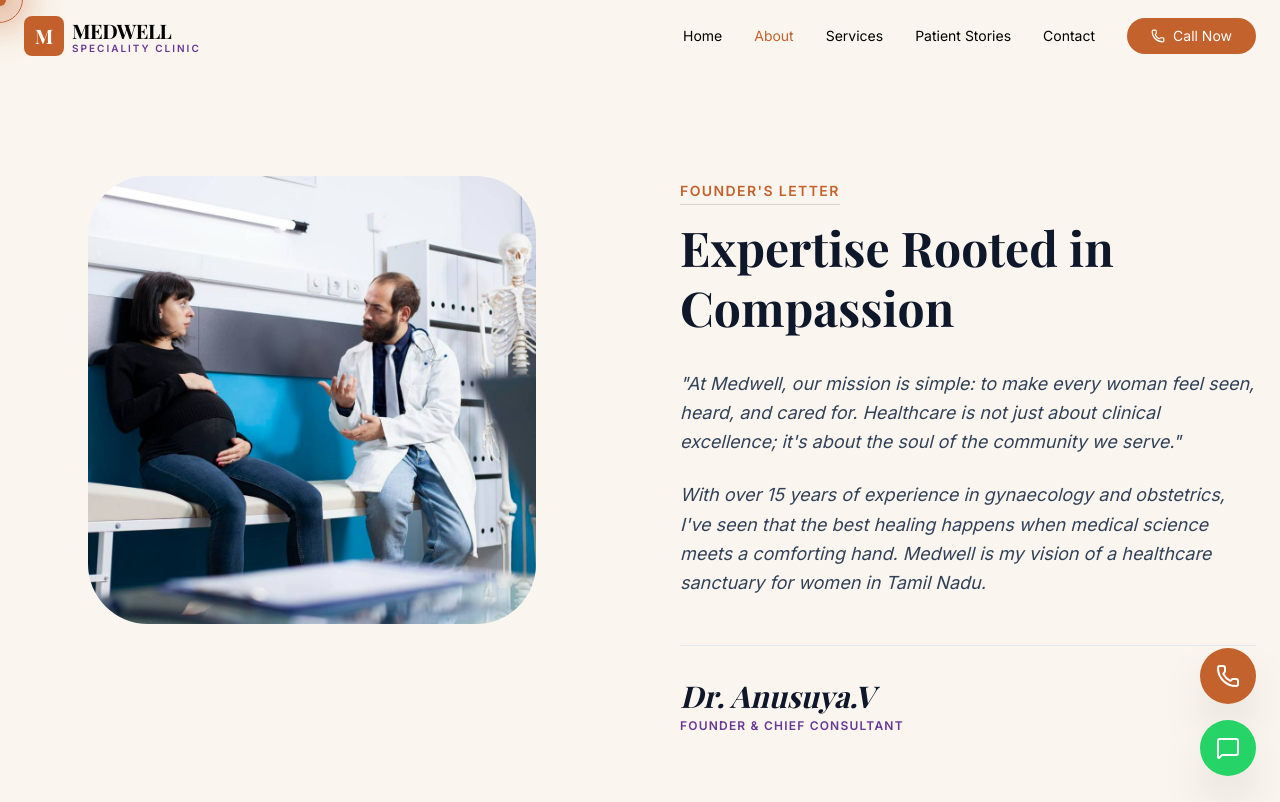
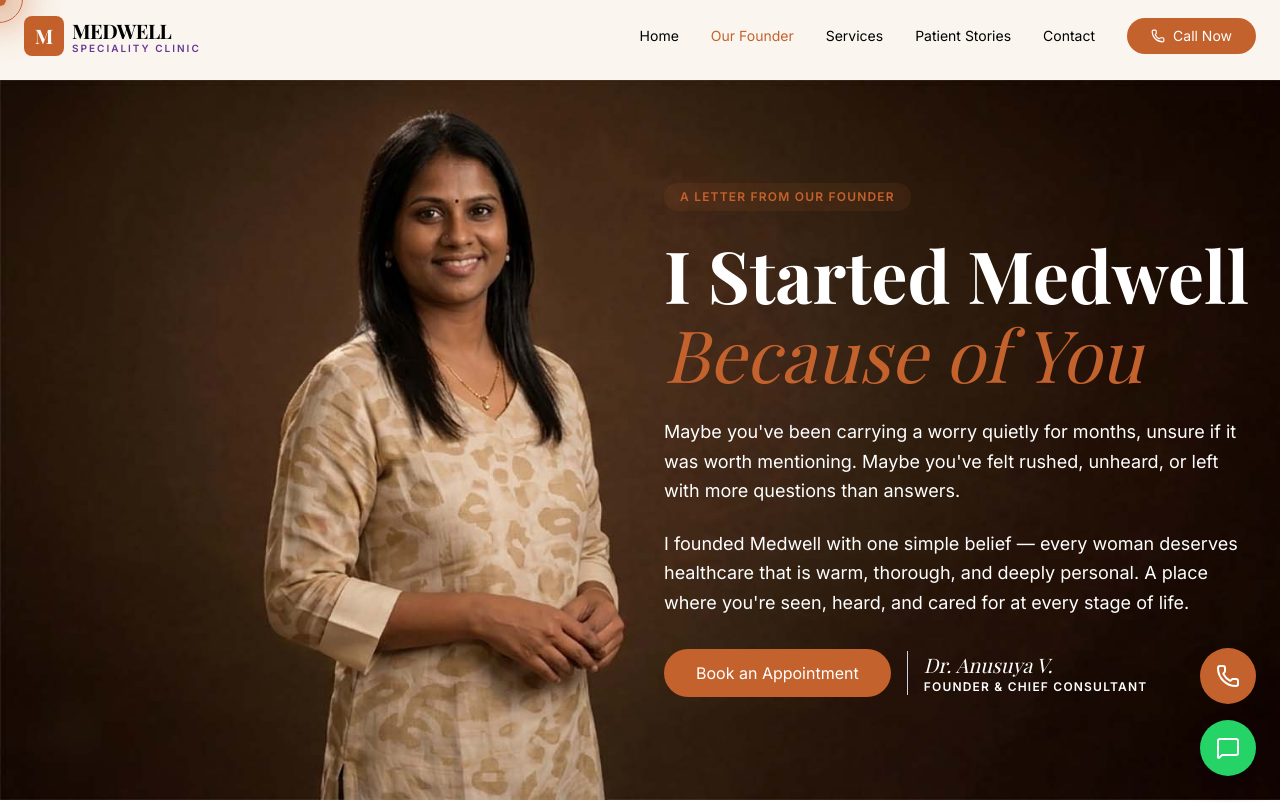
Before and after one commit to charles16987/medwell-women-s-speciality-clinic, a React (Vite) app: page /about in a window 1280 px wide. Shown: the top 802 px of the page. Built offline with nearby package versions, Linux system fonts and the light colour scheme; a web font is replaced by a local one.

Commit message:
text content

```diff
--- a/src/App.tsx
+++ b/src/App.tsx
@@ -89,7 +89,7 @@
 
         <ul className="space-y-4 text-slate-600 font-medium">
           <li><a href="/" style={{ color: PRIMARY_COLOR }}>Home</a></li>
-          <li><a href="/about" style={{ color: PRIMARY_COLOR }}>About Us</a></li>
+          <li><a href="/about" style={{ color: PRIMARY_COLOR }}>Our Founder</a></li>
           <li><a href="/services" style={{ color: PRIMARY_COLOR }}>Services</a></li>
           <li><a href="/stories" style={{ color: PRIMARY_COLOR }}>Patient Stories</a></li>
           <li><a href="/contact" style={{ color: PRIMARY_COLOR }}>Contact</a></li>
--- a/src/components/ui/Navbar.tsx
+++ b/src/components/ui/Navbar.tsx
@@ -26,7 +26,7 @@
 
   const navLinks = [
     { name: 'Home', path: '/' },
-    { name: 'About', path: '/about' },
+    { name: 'Our Founder', path: '/about' },
     { name: 'Services', path: '/services' },
     { name: 'Patient Stories', path: '/stories' },
     { name: 'Contact', path: '/contact' },
--- a/src/index.css
+++ b/src/index.css
@@ -66,6 +66,17 @@
   background-image: url(./assests/banner-4.png);
   background-size: cover;
 }
+.banner-img-1 {
+  background-image: url(./assests/banner-6.jpg);
+  background-size: cover;
+}
+.banner-img-1 h1
+{
+ color: #fff !important;
+}
+.banner-img-1 p{
+  color: #fff;
+}
 .banner-img h1
 {
  color: #fff !important;
--- a/src/pages/About.tsx
+++ b/src/pages/About.tsx
@@ -14,50 +14,73 @@
   return (
     <div className="pt-20">
       {/* S1: FOUNDER'S LETTER */}
-      <section className="py-24 bg-cream">
-        <div className="max-w-7xl mx-auto px-6 grid md:grid-cols-2 gap-20 items-center">
-          <TiltCard className="aspect-[4/5] max-w-md mx-auto">
+      <section className="relative h-[90vh] min-h-[700px] flex items-center overflow-hidden banner-img-1">
+              {/* <Hero3D /> */}
+              <div className="max-w-7xl mx-auto px-6 grid md:grid-cols-2 gap-12 items-center relative z-10 w-full">
+
+
+                <motion.div
+                  initial={{ opacity: 0, scale: 0.8 }}
+                  whileInView={{ opacity: 1, scale: 1 }}
+                  transition={{ duration: 1 }}
+                  className="hidden md:block"
+                >
+                  {/* <div className="relative aspect-square max-w-md mx-auto">
+                    <div className="absolute inset-0 bg-sage rounded-[40px] rotate-6 opacity-20" />
                     <img
-              src={aboutus}
-              alt="Dr. Anusuya"
-              className="w-full h-full object-cover rounded-[60px]"
+                      src={banner}
+                      alt="Woman smiling"
+                      className="relative z-10 w-full h-full object-cover rounded-[40px] shadow-2xl"
                     />
-          </TiltCard>
-          <motion.div initial={{ opacity: 0, x: 50 }} whileInView={{ opacity: 1, x: 0 }}>
-            <span className="text-terracotta font-bold uppercase tracking-widest text-sm mb-4 inline-block underline decoration-sage/30 underline-offset-8">Founder's Letter</span>
-            <h2 className="text-4xl md:text-5xl font-serif font-bold text-slate-900 mb-8 leading-tight">Expertise Rooted in Compassion</h2>
-            <div className="space-y-6 text-slate-700 leading-relaxed text-lg italic">
-              <p>"At Medwell, our mission is simple: to make every woman feel seen, heard, and cared for. Healthcare is not just about clinical excellence; it's about the soul of the community we serve."</p>
-              <p>With over 15 years of experience in gynaecology and obstetrics, I've seen that the best healing happens when medical science meets a comforting hand. Medwell is my vision of a healthcare sanctuary for women in Tamil Nadu.</p>
-            </div>
-             {/* <div className="mt-12 border border-[#b8a7ff] bg-[#f5f1ff] rounded-[28px] p-8">
-               <p className="text-[11px] tracking-[0.35em] uppercase text-[#7d67d9] font-bold mb-6">
-                  What we promise every woman who walks in
+                  </div> */}
+                </motion.div>
+                 <motion.div
+  initial={{ opacity: 0, x: -50 }}
+  whileInView={{ opacity: 1, x: 0 }}
+  transition={{ duration: 0.8 }}
+>
+  <span className="inline-block px-4 py-1.5 rounded-full bg-terracotta/10 text-terracotta text-xs font-bold uppercase tracking-widest mb-6">
+    A Letter From Our Founder
+  </span>
+
+  <h1 className="text-5xl md:text-7xl font-serif font-bold text-slate-900 leading-[1.1] mb-6">
+    I Started Medwell
+    <br />
+    <span className="text-terracotta italic font-normal">
+      Because of You
+    </span>
+  </h1>
+
+  <p className="text-lg text-slate-600 mb-6 max-w-2xl leading-relaxed">
+    Maybe you've been carrying a worry quietly for months, unsure if it was worth
+    mentioning. Maybe you've felt rushed, unheard, or left with more questions
+    than answers.
   </p>
 
-               <div className="space-y-4 text-slate-700">
-                  {[
-                  'We will never make you feel rushed or dismissed.',
-                  'We will explain your condition in simple words.',
-                  'We will treat the whole you — body, mind, and emotions.',
-                  'We will celebrate your milestones with you.',
-                  'We will stand by you on the hardest days too.',
-                  ].map((item) => (
-                  <div key={item} className="flex items-start gap-3">
-                     <span className="text-[#7d67d9] mt-1">→</span>
+  <p className="text-lg text-slate-600 mb-8 max-w-2xl leading-relaxed">
+    I founded Medwell with one simple belief — every woman deserves healthcare
+    that is warm, thorough, and deeply personal. A place where you're seen,
+    heard, and cared for at every stage of life.
+  </p>
 
-                     <p>{item}</p>
+  <div className="flex flex-wrap gap-4 items-center">
+    <Link to="/contact" className="btn-primary">
+      Book an Appointment
+    </Link>
+
+    <div className="pl-4 border-l border-slate-300">
+      <p className="font-serif text-xl text-slate-900 italic">
+        Dr. Anusuya V.
+      </p>
+      <p className="text-xs uppercase tracking-widest text-sage font-semibold">
+        Founder & Chief Consultant
+      </p>
     </div>
-                  ))}
-               </div>
-            </div> */}
-            <div className="mt-12 pt-8 border-t border-slate-200">
-               <p className="font-serif text-3xl font-bold text-slate-900 italic">Dr. Anusuya.V</p>
-               <p className="text-sage font-bold tracking-widest text-xs uppercase mt-1">Founder & Chief Consultant</p>
   </div>
                </motion.div>
               </div>
             </section>
+
 
       {/* S2: OUR PHILOSOPHY */}
       <section className="py-24 bg-white">
```
Also changed, not shown: src/assests/banner-6.jpg (added). Lines whose indentation alone changed are shown as unchanged.
